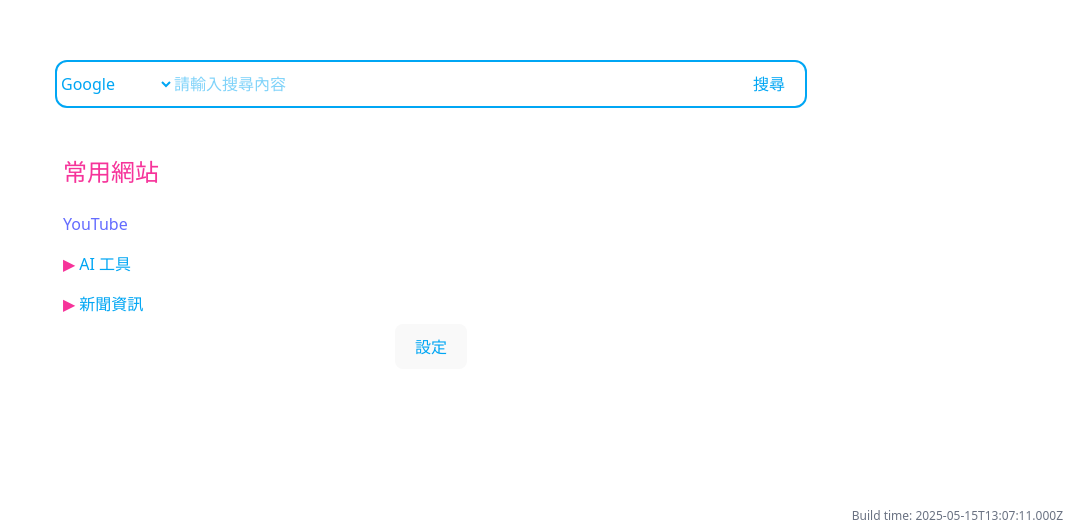
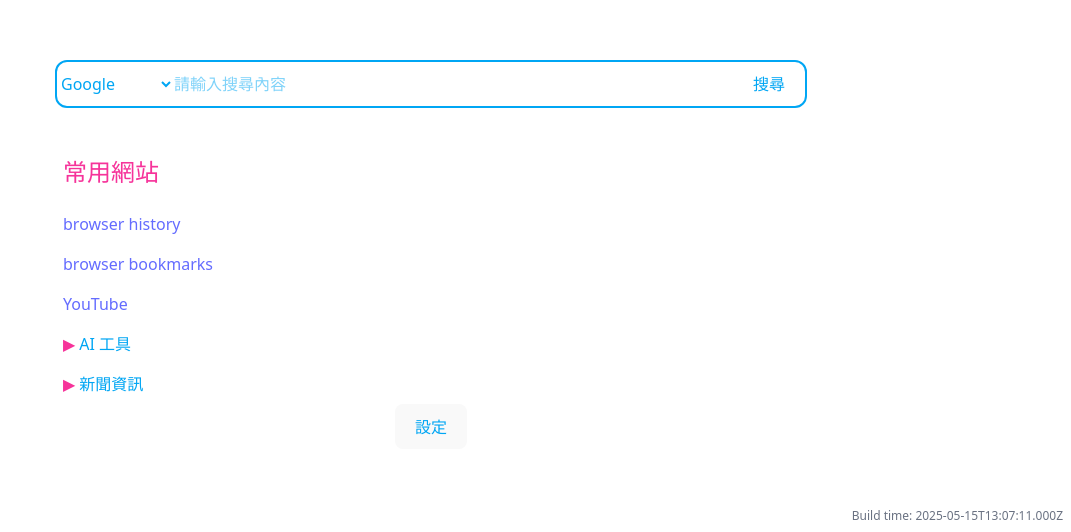
Before and after one commit to Moranjianghe/new-tab, a Vue app: page / in a window 1280 px wide. Shown: the part 268-800 px from the top of the page, without its empty margins (209-1280 px from the left). Built offline with nearby package versions, Linux system fonts and the light colour scheme.

Commit message:
feat: 新增擴展功能，包含背景腳本及更新的 manifest，並新增常用網站與瀏覽器歷史的連結

```diff
--- /dev/null
+++ b/extension/background.js
@@ -0,0 +1,7 @@
+chrome.runtime.onMessage.addListener((message, sender, sendResponse) => {
+  if (message.action === 'openUrl') {
+    chrome.tabs.create({ url: message.url });
+    sendResponse({ success: true });
+  }
+  return true;
+});
--- a/public/config.yaml
+++ b/public/config.yaml
@@ -14,6 +14,10 @@ searchEngines:
 
 
 favoriteSites:
+  - name: "browser history"
+    url: "chrome://history/"
+  - name: "browser bookmarks"
+    url: "chrome://bookmarks/"
   - name: "YouTube"
     url: "https://www.youtube.com"
   - type: "folder"
--- a/src/App.vue
+++ b/src/App.vue
@@ -1,10 +1,10 @@
 <template>
-  <div class="text-sky-500 border-pink-500 dark:border-white dark:bg-black  min-h-screen p-2 w-full md:w-[80lvw] max-w-[768px]">
+  <div
+    class="text-sky-500 border-pink-500 dark:border-white dark:bg-black  min-h-screen p-2 w-full md:w-[80lvw] max-w-[768px]">
     <div class=" ">
     </div>
     <!--search bar-->
-      <div
-        class="md:mt-[40lvh] flex h-12  rounded-xl border-2 ring-2 ring-white dark:ring-black  transition-colors  "
+    <div class="md:mt-[40lvh] flex h-12  rounded-xl border-2 ring-2 ring-white dark:ring-black  transition-colors  "
       :class="{ 'ring-pink-500 border-pink-500': isSearchBarFocused }">
       <select class="focus:outline-none" v-model="selectedSearchEngine" @focus="isSearchBarFocused = true"
         @blur="isSearchBarFocused = false">
@@ -13,8 +13,7 @@
         </option>
       </select>
       <input class=" h-full flex-1 focus:outline-none" v-model="searchQuery" @keyup.enter="performSearch"
-          :placeholder="t('search.placeholder')" @focus="isSearchBarFocused = true"
-          @blur="isSearchBarFocused = false" />
+        :placeholder="t('search.placeholder')" @focus="isSearchBarFocused = true" @blur="isSearchBarFocused = false" />
       <div class="h-full w-18 flex items-center justify-center cursor-pointer" @focus="isSearchBarFocused = true"
         @blur="isSearchBarFocused = false" @click="performSearch">
         {{ t('search.button') }}
@@ -153,6 +152,21 @@ export default {
       }
     };
 
+    const openUrl = (url) => {
+      // 如果是 chrome:// 開頭的 URL，使用 chrome API
+      if (url.startsWith('chrome://') && typeof chrome !== 'undefined' && chrome.runtime) {
+        chrome.runtime.sendMessage({ action: 'openUrl', url: url })
+          .catch(error => {
+            console.error('Failed to open chrome:// URL:', error);
+            // 降級處理：嘗試普通方式打開
+            window.open(url, '_blank');
+          });
+      } else {
+        // 一般 URL 使用普通方式打開
+        window.open(url, '_blank');
+      }
+    };
+
     const changeLocale = () => {
       locale.value = currentLocale.value;
       localStorage.setItem('locale', currentLocale.value);
--- a/src/components/FolderItem.vue
+++ b/src/components/FolderItem.vue
@@ -4,7 +4,7 @@
     <div v-if="item.type === 'folder'"
       class="flex items-center px-2 py-1 rounded hover:bg-pink-100 cursor-pointer transition-colors w-auto w-auto inline-block self-start"
       @click="toggleOpen">
-      <span class="text-pink-500 dark:text-white mr-1 w-4 " >{{ item.isOpen ? '▼' : '▶' }}</span>
+      <span class="text-pink-500 dark:text-white mr-1 w-4 ">{{ item.isOpen ? '▼' : '▶' }}</span>
       <span class="font-medium">{{ item.name }}</span>
     </div>
 
@@ -15,16 +15,16 @@
         <!-- 遞迴呼叫自身組件來處理子資料夾 -->
         <folder-item v-if="child.type === 'folder'" :item="child" />
         <!-- 一般網站連結 -->
-        <a v-else :href="child.url" target="_blank"
-          class="flex items-center px-2 py-1 rounded  hover:bg-pink-100  transition-colors w-auto inline-block  self-start">
+        <a v-else target="_blank" @click="openUrl(child.url)"
+          class="flex items-center px-2 py-1 rounded  hover:bg-pink-100  cursor-pointer  transition-colors w-auto inline-block  self-start">
           {{ child.name }}
         </a>
       </div>
     </div>
 
     <!-- 一般網站連結 -->
-    <a v-else-if="!item.type || item.type !== 'folder'" :href="item.url" target="_blank"
-      class="flex items-center px-2 py-1 rounded  hover:bg-pink-100  transition-colors w-auto inline-block  self-start">
+    <a v-else-if="!item.type || item.type !== 'folder'" target="_blank" @click="openUrl(item.url)"
+      class="flex items-center px-2 py-1 rounded  hover:bg-pink-100  cursor-pointer  transition-colors w-auto inline-block  self-start">
       {{ item.name }}
     </a>
   </div>
@@ -42,8 +42,25 @@ export default {
   methods: {
     toggleOpen() {
       this.item.isOpen = !this.item.isOpen;
+    },
+    openUrl(url) {
+      // 在這裡可以添加任何額外的邏輯，例如記錄點擊或更新狀態
+      console.log(`Opening URL: ${url}`);
+      if (url.startsWith('chrome://') && typeof chrome !== 'undefined' && chrome.runtime) {
+        chrome.runtime.sendMessage({ action: 'openUrl', url: url }, (response) => {
+          if (chrome.runtime.lastError) {
+            console.error(chrome.runtime.lastError);
+          }
+        });
+      } else {
+        // 否則，使用 window.open() 打開新頁面
+        window.open(url, '_blank');
+      }
+
     }
-  }
+
+  },
+
 }
 </script>
 <style lang='css'>
--- a/vite.config.ts
+++ b/vite.config.ts
@@ -26,8 +26,12 @@ export default defineConfig(({ mode }) => ({
       name: 'copy-manifest',
       writeBundle() {
         // 複製 manifest.json 到 dist 目錄
-        if (fs.existsSync('./manifest.json')) {
-          fs.copyFileSync('./manifest.json', './dist/manifest.json')
+        if (fs.existsSync('./extension/manifest.json')) {
+          fs.copyFileSync('./extension/manifest.json', './dist/manifest.json')
+        }
+        // 複製 background.js 到 dist 目錄
+        if (fs.existsSync('./extension/background.js')) {
+          fs.copyFileSync('./extension/background.js', './dist/background.js')
         }
       }
     }] : [
```
Also changed, not shown: extension/manifest.json (added), manifest.json (deleted), 2 other files (tests, documents, lock files or other folders). Lines whose indentation alone changed are shown as unchanged.
